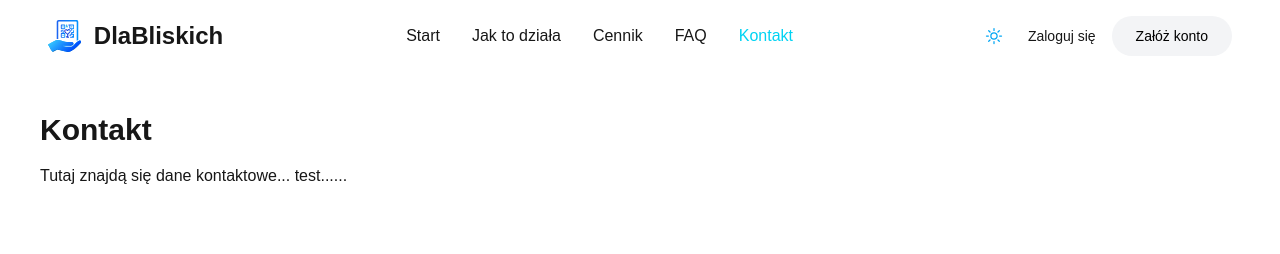
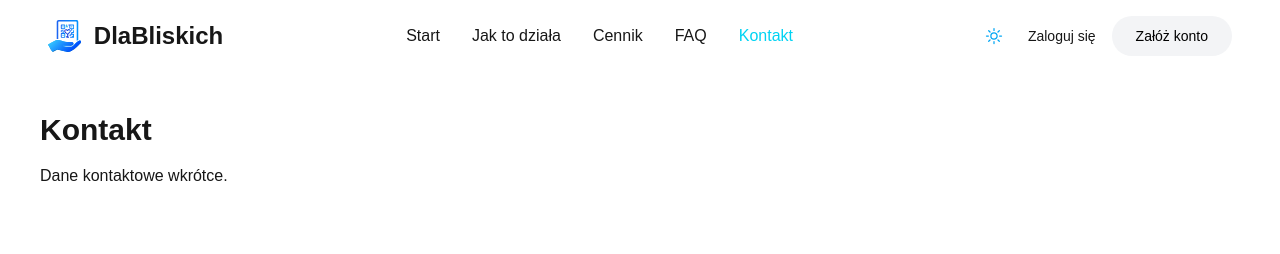
Before and after one commit to Marcinr1984/strona-informacyjna, a Next.js app: page /kontakt in a window 1280 px wide. Shown: the top 254 px of the page. Built offline with nearby package versions, Linux system fonts and the light colour scheme.

Commit message:
Update contact page placeholder

```diff
--- a/app/kontakt/page.tsx
+++ b/app/kontakt/page.tsx
@@ -2,7 +2,7 @@ export default function KontaktPage() {
   return (
     <div className="p-10">
       <h1 className="text-3xl font-bold">Kontakt</h1>
-      <p className="mt-4">Tutaj znajdą się dane kontaktowe... test......</p>
+      <p className="mt-4">Dane kontaktowe wkrótce.</p>
     </div>
   );
 }
```
